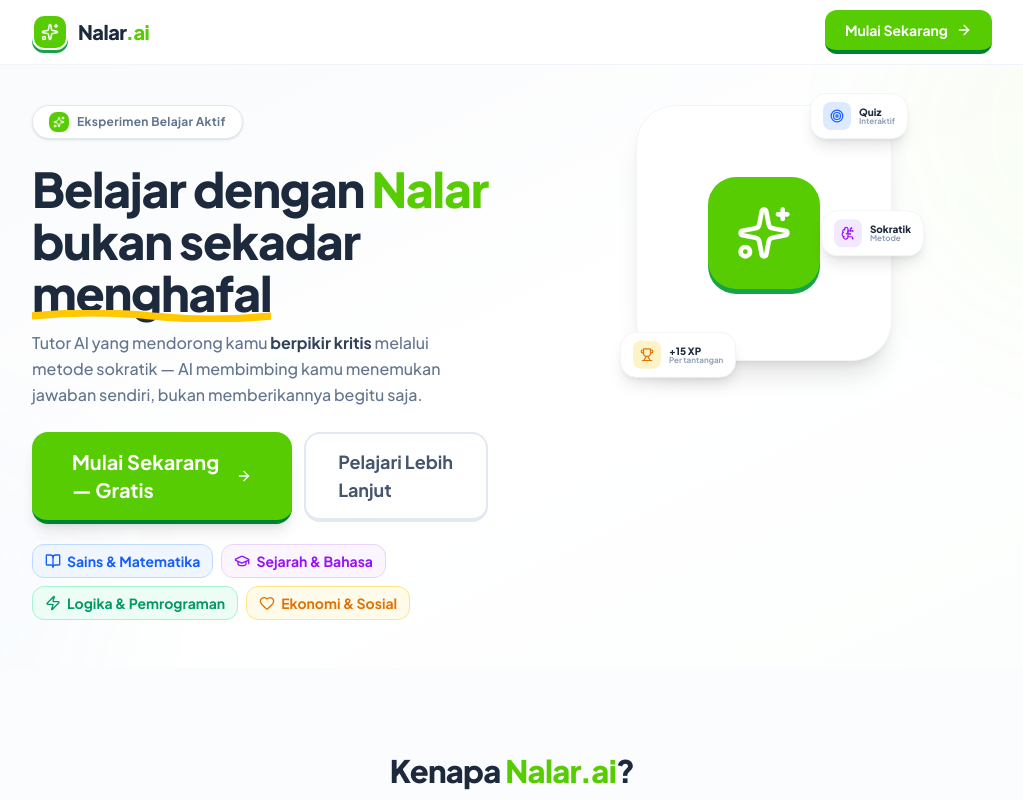
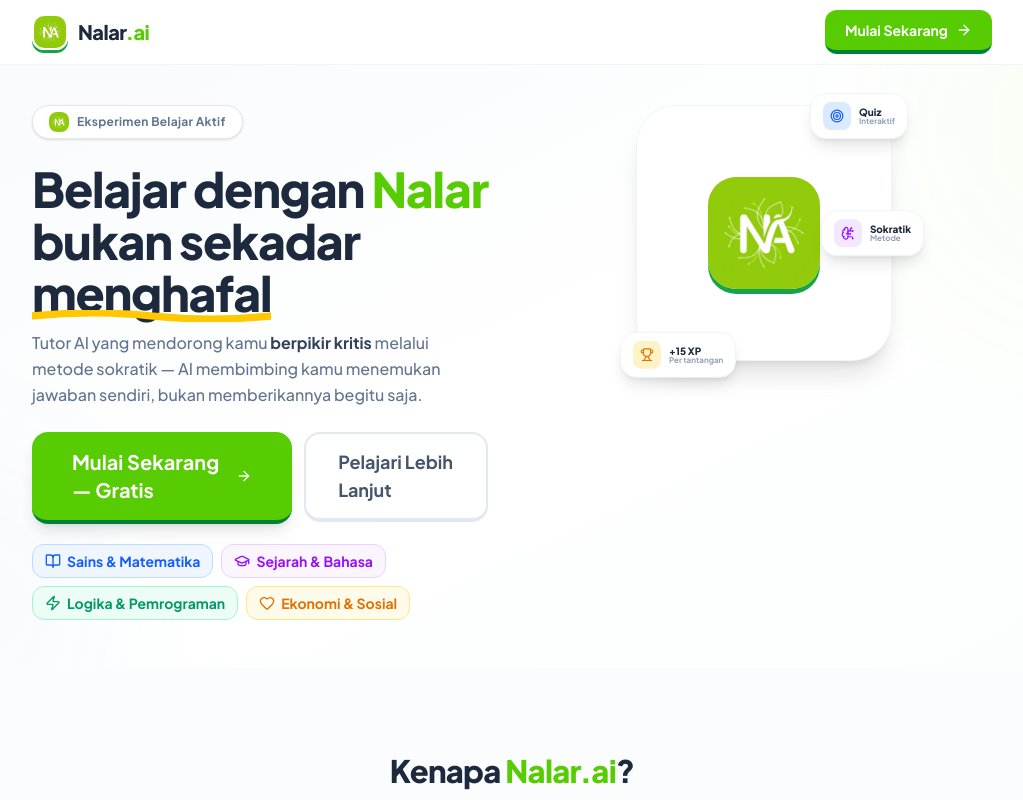
Before and after one commit to Lmavour/NalarAI, a React (Vite) app: page / in a window 1280 px wide. Shown: the top 800 px of the page, without its empty margins (128-1151 px from the left). Built offline with nearby package versions, Linux system fonts and the light colour scheme.

Commit message:
chore: clean up empty code change sections in the changes log

```diff
--- a/chat.html
+++ b/chat.html
@@ -46,6 +46,7 @@
 
     <!-- Favicon & Icons -->
     <link rel="icon" type="image/svg+xml" href="/favicon.svg" />
+    <link rel="icon" type="image/jpeg" href="/nalarailogo.jpg" />
     <link rel="apple-touch-icon" href="/apple-touch-icon.png" />
 
     <!-- Preload critical assets for performance -->
--- a/index.html
+++ b/index.html
@@ -46,6 +46,7 @@
 
     <!-- Favicon & Icons -->
     <link rel="icon" type="image/svg+xml" href="/favicon.svg" />
+    <link rel="icon" type="image/jpeg" href="/nalarailogo.jpg" />
     <link rel="apple-touch-icon" href="/apple-touch-icon.png" />
 
     <!-- Preload critical assets for performance -->
--- a/src/components/ChatInterface.tsx
+++ b/src/components/ChatInterface.tsx
@@ -176,8 +176,8 @@
               {/* LG Sidebar (Desktop Only) */}
         <aside className="hidden lg:flex flex-col w-[280px] border-r border-slate-100 bg-slate-50/50 p-6 pt-8 overflow-y-auto scrollbar-hide" aria-label="Panel progress belajar">
           <div className="mb-6">
-            <a href="/" className="text-xl font-black tracking-tight text-slate-800 mb-4 block hover:opacity-80 transition-opacity" aria-label="Kembali ke halaman utama Nalar.ai">
-              Nalar<span className="text-brand-primary">.ai</span>
+            <a href="/" className="mb-4 block hover:opacity-80 transition-opacity" aria-label="Kembali ke halaman utama Nalar.ai">
+              <img src="/nalarailogo.jpg" alt="Nalar.ai Logo" className="h-10 rounded-xl object-cover" />
             </a>
 
             {/* Level Info */}
--- a/src/components/WelcomeScreen.tsx
+++ b/src/components/WelcomeScreen.tsx
@@ -18,9 +18,9 @@
       <motion.div
         initial={{ scale: 0.8, opacity: 0 }}
         animate={{ scale: 1, opacity: 1 }}
-        className="w-20 h-20 sm:w-24 sm:h-24 bg-brand-primary rounded-3xl flex items-center justify-center mb-6 sm:mb-10 shadow-[0_6px_0_0_rgb(22,163,74)] sm:shadow-[0_8px_0_0_rgb(22,163,74)] border-4 border-white"
+        className="mb-6 sm:mb-10"
       >
-        <Sparkles className="w-10 h-10 sm:w-12 sm:h-12 text-white" />
+        <img src="/nalarailogo.jpg" alt="Nalar.ai Logo" className="w-20 h-20 sm:w-24 sm:h-24 rounded-3xl object-cover shadow-[0_6px_0_0_rgb(22,163,74)] sm:shadow-[0_8px_0_0_rgb(22,163,74)] border-4 border-white" />
       </motion.div>
 
       <motion.div
--- a/src/landing/LandingPage.tsx
+++ b/src/landing/LandingPage.tsx
@@ -103,9 +103,7 @@
         >
           <div className="max-w-5xl mx-auto px-4 sm:px-6 lg:px-8 h-16 flex items-center justify-between">
             <a href="/" className="flex items-center gap-2.5 group" aria-label="Nalar.ai — Halaman utama">
-              <div className="w-9 h-9 bg-brand-primary rounded-xl flex items-center justify-center shadow-[0_3px_0_0_rgb(22,163,74)] border-2 border-white group-hover:scale-105 transition-transform">
-                <Sparkles className="w-4.5 h-4.5 text-white" aria-hidden="true" />
-              </div>
+              <img src="/nalarailogo.jpg" alt="Nalar.ai Logo" className="w-9 h-9 rounded-xl object-cover shadow-[0_3px_0_0_rgb(22,163,74)] border-2 border-white group-hover:scale-105 transition-transform" />
               <span className="text-xl font-black tracking-tight text-slate-800">
                 Nalar<span className="text-brand-primary">.ai</span>
               </span>
@@ -147,9 +145,7 @@
               >
                 {/* Brand badge */}
                 <div className="inline-flex items-center gap-2 bg-white border border-slate-200 rounded-full px-4 py-1.5 mb-5 sm:mb-6 shadow-sm">
-                  <div className="w-5 h-5 bg-brand-primary rounded-lg flex items-center justify-center">
-                    <Sparkles className="w-3 h-3 text-white" aria-hidden="true" />
-                  </div>
+                  <img src="/nalarailogo.jpg" alt="Nalar.ai Logo" className="w-5 h-5 rounded-lg object-cover" />
                   <span className="text-xs font-bold text-slate-500 tracking-wide">Eksperimen Belajar Aktif</span>
                 </div>
 
@@ -220,9 +216,7 @@
                 <div className="relative w-48 h-48 sm:w-56 sm:h-56 lg:w-64 lg:h-64">
                   {/* Main card */}
                   <div className="absolute inset-0 bg-white rounded-[40px] shadow-xl border border-slate-100 flex items-center justify-center">
-                    <div className="w-20 h-20 sm:w-24 sm:h-24 lg:w-28 lg:h-28 bg-brand-primary rounded-[24px] sm:rounded-[28px] flex items-center justify-center shadow-[0_5px_0_0_rgb(22,163,74)]">
-                      <Sparkles className="w-10 h-10 sm:w-12 sm:h-12 lg:w-14 lg:h-14 text-white" />
-                    </div>
+                    <img src="/nalarailogo.jpg" alt="Nalar.ai Logo" className="w-20 h-20 sm:w-24 sm:h-24 lg:w-28 lg:h-28 rounded-[24px] sm:rounded-[28px] object-cover shadow-[0_5px_0_0_rgb(22,163,74)]" />
                   </div>
                   {/* Floating card 1 — Quiz */}
                   <motion.div
@@ -449,9 +443,7 @@
               whileInView={{ y: 0, opacity: 1 }}
               viewport={{ once: true, margin: '-50px' }}
             >
-              <div className="w-14 h-14 sm:w-16 sm:h-16 bg-white rounded-3xl flex items-center justify-center mb-5 sm:mb-6 shadow-[0_6px_0_0_rgb(22,163,74)] border-4 border-green-400 mx-auto" aria-hidden="true">
-                <Sparkles className="w-7 h-7 sm:w-8 sm:h-8 text-brand-primary" />
-              </div>
+              <img src="/nalarailogo.jpg" alt="Nalar.ai Logo" className="w-14 h-14 sm:w-16 sm:h-16 rounded-3xl object-cover mb-5 sm:mb-6 shadow-[0_6px_0_0_rgb(22,163,74)] border-4 border-green-400 mx-auto" aria-hidden="true" />
               <h2 className="fluid-text-cta font-black tracking-tight text-white mb-3 sm:mb-4">
                 Mulai Belajar Sekarang
               </h2>
@@ -476,9 +468,7 @@
         <div className="max-w-5xl mx-auto px-4 sm:px-6 lg:px-8">
           <div className="flex flex-col sm:flex-row items-center justify-between gap-3 sm:gap-4">
             <div className="flex items-center gap-2">
-              <div className="w-6 h-6 bg-brand-primary rounded-lg flex items-center justify-center shadow-[0_2px_0_0_rgb(22,163,74)] border border-white" aria-hidden="true">
-                <Sparkles className="w-3 h-3 text-white" />
-              </div>
+              <img src="/nalarailogo.jpg" alt="Nalar.ai Logo" className="w-6 h-6 rounded-lg object-cover shadow-[0_2px_0_0_rgb(22,163,74)] border border-white" aria-hidden="true" />
               <span className="text-sm font-black text-slate-800">
                 Nalar<span className="text-brand-primary">.ai</span>
               </span>
```
Also changed, not shown: public/nalarailogo.jpg (added).
